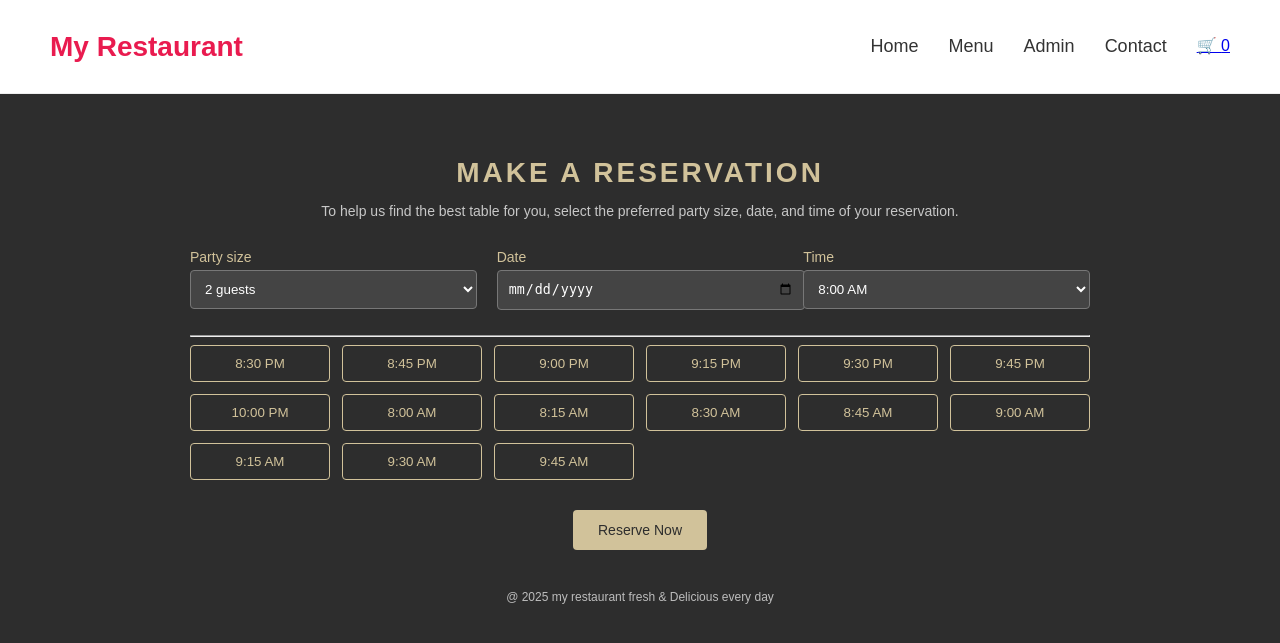
After one commit to Dhanalakshmi85/FullStackTeamProject, a Flask app: page /reservation in a window 1280 px wide. The commit adds this page. Shown: the top 643 px of the page. Run offline with Flask 3, Linux system fonts and the light colour scheme.

Commit message:
Changes made in reservation form

```diff
--- a/backend/routes.py
+++ b/backend/routes.py
@@ -19,3 +19,7 @@ def contact():
 @main.route("/cart", methods=["GET"])
 def cart():
     return render_template("cart.html")
+
+@main.route('/reservation')
+def reservation():
+    return render_template('reservation.html')
--- /dev/null
+++ b/frontend/static/css/reservation.css
@@ -0,0 +1,144 @@
+/* ✅ NAVBAR (added at top) */
+.navbar {
+    display: flex;
+    justify-content: space-between;
+    align-items: center;
+    padding: 20px 50px;
+    background: white;
+    border-bottom: 1px solid #eee;
+}
+
+.logo {
+    font-size: 28px;
+    font-weight: bold;
+    color: #e91b4f;
+}
+
+.nav-links {
+    list-style: none;
+    display: flex;
+    gap: 30px;
+
+}
+
+.nav-links li a {
+    text-decoration: none;
+    color: #333;
+    font-size: 18px;
+    transition: 0.3s;
+}
+
+.nav-links li a:hover {
+    color: #e91b4f;
+}
+/* ✅ END NAVBAR */
+
+
+
+body {
+  background: #2d2d2d;
+  font-family: Arial, sans-serif;
+  margin: 0;
+  padding: 0;
+  color: #d1c29a;
+}
+
+.reservation-container {
+  max-width: 900px;
+  margin: auto;
+  padding: 40px 20px;
+  text-align: center;
+}
+
+.title {
+  font-size: 28px;
+  letter-spacing: 3px;
+  margin-bottom: 10px;
+}
+
+.subtitle {
+  margin-bottom: 30px;
+  color: #c7c7c7;
+  font-size: 14px;
+}
+
+.reservation-form {
+  display: flex;
+  justify-content: space-between;
+  flex-wrap: wrap;
+  gap: 20px;
+  margin-bottom: 25px;
+}
+
+.form-group {
+  flex: 1;
+  min-width: 150px;
+  text-align: left;
+}
+
+label {
+  display: block;
+  margin-bottom: 5px;
+  font-size: 14px;
+}
+
+input, select {
+  width: 100%;
+  padding: 10px;
+  background: #444;
+  border: 1px solid #777;
+  color: #fff;
+  border-radius: 4px;
+}
+
+.time-slots {
+  display: grid;
+  grid-template-columns: repeat(auto-fit, minmax(120px, 1fr));
+  gap: 12px;
+  margin-bottom: 30px;
+}
+
+.time-slots button {
+  padding: 10px;
+  background: transparent;
+  border: 1px solid #d1c29a;
+  color: #d1c29a;
+  cursor: pointer;
+  border-radius: 4px;
+  transition: 0.3s;
+}
+
+.time-slots button:hover {
+  background: #d1c29a;
+  color: #2d2d2d;
+}
+
+.reserve-btn {
+  background: #d1c29a;
+  color: #2d2d2d;
+  padding: 12px 25px;
+  border: none;
+  cursor: pointer;
+  border-radius: 4px;
+  font-size: 14px;
+  margin-bottom: 40px;
+}
+
+footer {
+  font-size: 12px;
+  color: #bdbdbd;
+}
+
+@media (max-width: 600px) {
+  .title {
+    font-size: 22px;
+  }
+
+  input, select, button {
+    font-size: 14px;
+  }
+
+  .reserve-btn {
+    padding: 10px 20px;
+  }
+}
--- a/frontend/templates/home.html
+++ b/frontend/templates/home.html
@@ -16,8 +16,10 @@
       <a href="{{ url_for('main.menu') }}">Menu</a>
       <a href="#">Admin</a>
       <a href="{{ url_for('main.contact') }}">Contact</a>
+      <a href="{{ url_for('main.reservation') }}">Reservation</a>
       <a href="/cart" class="cart-link">
       🛒 <span id="cart-count">0</span></a>
+
     </nav>
   </header>
 
--- /dev/null
+++ b/frontend/templates/reservation.html
@@ -0,0 +1,79 @@
+<!DOCTYPE html>
+<html lang="en">
+<head>
+    <meta charset="UTF-8" />
+    <meta name="viewport" content="width=device-width, initial-scale=1.0" />
+    <title>Reservation</title>
+    <link rel="stylesheet" href="{{ url_for('static', filename='css/reservation.css') }}" />
+</head>
+<body>
+    <!-- ✅ Added Navbar -->
+  <nav class="navbar">
+      <div class="logo">My Restaurant</div>
+      <ul class="nav-links">
+          <li><a href="/">Home</a></li>
+          <li><a href="/menu">Menu</a></li>
+          <li><a href="/admin">Admin</a></li>
+          <li><a href="/contact">Contact</a></li>
+          <a href="/cart" class="cart-link">
+          🛒 <span id="cart-count">0</span></a>
+      </ul>
+  </nav>
+  <!-- ✅ End Navbar -->
+    <section class="reservation-container">
+        <h1 class="title">MAKE A RESERVATION</h1>
+        <p class="subtitle">To help us find the best table for you, select the preferred party size, date, and time of your reservation.</p>
+
+        <form class="reservation-form">
+            <div class="form-group">
+                <label>Party size</label>
+                <select>
+                    <option>2 guests</option>
+                    <option>3 guests</option>
+                    <option>4 guests</option>
+                </select>
+            </div>
+
+            <div class="form-group">
+                <label>Date</label>
+                <input type="date" />
+            </div>
+
+            <div class="form-group">
+                <label>Time</label>
+                <select>
+                    <option>8:00 AM</option>
+                    <option>8:30 AM</option>
+                    <option>9:00 AM</option>
+                </select>
+            </div>
+        </form>
+
+        <hr />
+
+        <div class="time-slots">
+            <button>8:30 PM</button>
+            <button>8:45 PM</button>
+            <button>9:00 PM</button>
+            <button>9:15 PM</button>
+            <button>9:30 PM</button>
+            <button>9:45 PM</button>
+            <button>10:00 PM</button>
+            <button>8:00 AM</button>
+            <button>8:15 AM</button>
+            <button>8:30 AM</button>
+            <button>8:45 AM</button>
+            <button>9:00 AM</button>
+            <button>9:15 AM</button>
+            <button>9:30 AM</button>
+            <button>9:45 AM</button>
+        </div>
+
+        <button class="reserve-btn">Reserve Now</button>
+
+        <footer>
+            @ 2025 my restaurant fresh & Delicious every day
+        </footer>
+    </section>
+</body>
+</html>
```
